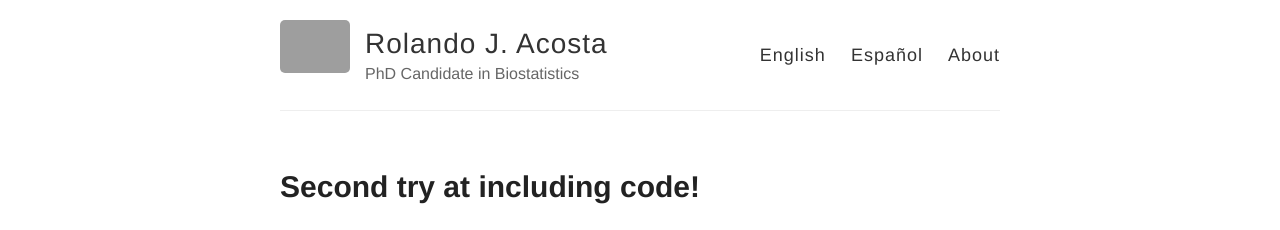
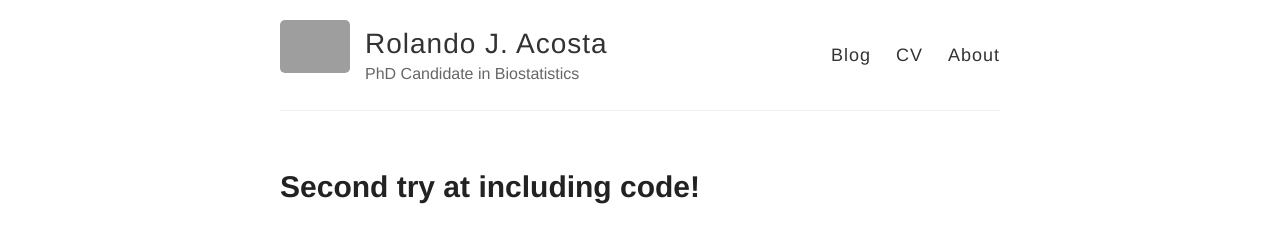
Before and after one commit to RJNunez/old-blog, a Jekyll site: the page built from index.html, in a window 1280 px wide. Shown: the top 230 px of the page. Built offline with Jekyll 4.4.1, drawn with Linux system fonts in a browser that asks for light colours; grey boxes are pictures that could not be loaded.

Commit message:
Update default.html

```diff
--- a/_layouts/default.html
+++ b/_layouts/default.html
@@ -27,8 +27,8 @@
           </div>
 
           <nav>
-            <a href="{{ site.baseurl }}/">English</a>
-            <a href="{{ site.baseurl }}/blog-espanol">Español</a>
+            <a href="{{ site.baseurl }}/">Blog</a>
+            <a href="{{ site.baseurl }}/cv">CV</a>
             <a href="{{ site.baseurl }}/about">About</a>
           </nav>
         </header>
```
